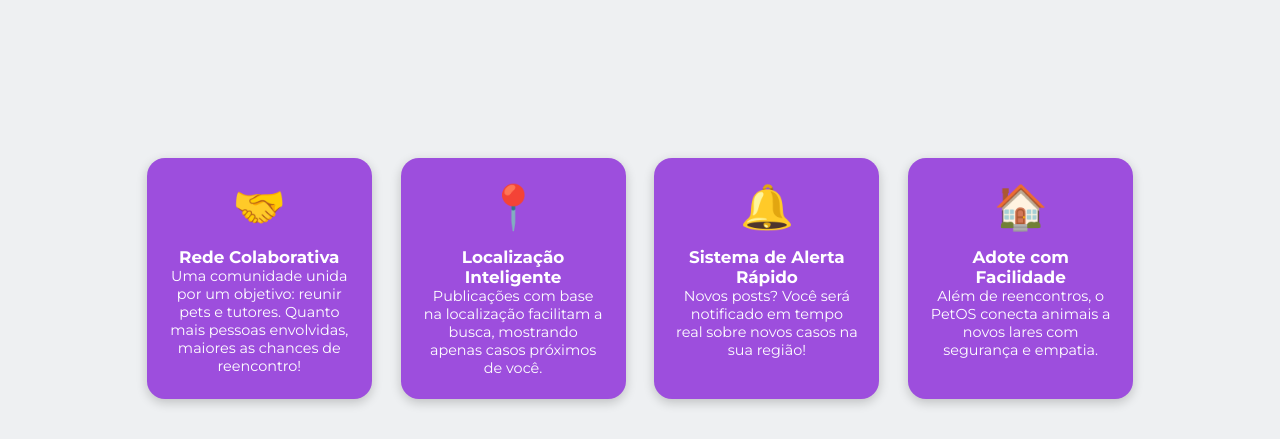
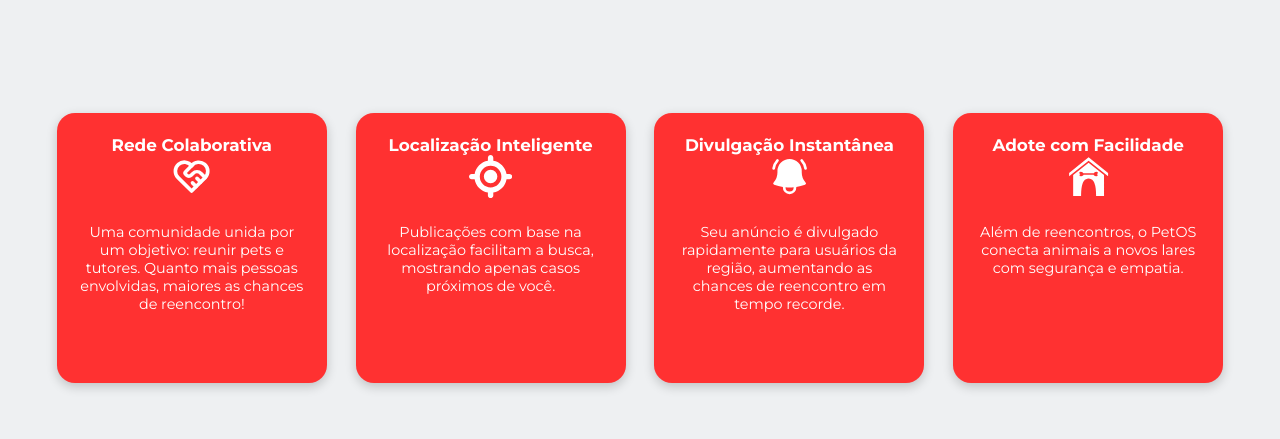
Before and after one commit to pedrozand/PetOS, a React (Vite) app: page / in a window 1280 px wide. Shown: the part 3800-4239 px from the top of the page. Built offline with nearby package versions, Linux system fonts and the light colour scheme.

Commit message:
Ajuste de icones auxiliares

```diff
--- a/src/pages/inicial/CSS/beneficios.css
+++ b/src/pages/inicial/CSS/beneficios.css
@@ -1,7 +1,7 @@
 .petos-beneficios-container {
   display: flex;
   justify-content: center;
-  margin: 4250px auto auto auto;
+  margin: 4200px auto auto auto;
   position: absolute;
   gap: 2rem;
   padding: 3rem 2rem;
@@ -9,12 +9,13 @@
 }
 
 .beneficio-card {
-  background-color: #9d4edd;
+  background-color: #ff3131;
   color: white;
   padding: 1.5rem;
   border-radius: 20px;
   box-shadow: 0px 4px 12px rgba(0, 0, 0, 0.2);
-  width: 250px;
+  width: 300px;
+  height: 300px;
   text-align: center;
   transition: transform 0.3s ease;
 }
--- a/src/pages/inicial/Inicial.jsx
+++ b/src/pages/inicial/Inicial.jsx
@@ -17,6 +17,10 @@ import { RiSearch2Fill } from "react-icons/ri";
 import { LiaBoneSolid } from "react-icons/lia";
 import { FaPaw } from "react-icons/fa";
 import { MdOutlineQuestionMark } from "react-icons/md";
+import { TbHeartHandshake } from "react-icons/tb";
+import { FaLocationCrosshairs } from "react-icons/fa6";
+import { HiBellAlert } from "react-icons/hi2";
+import { GiDogHouse } from "react-icons/gi";
 
 import NavBar from "../../components/navbar/navbar.jsx";
 import meuVideo from "../../assets/video/page-inicial-op.mp4";
@@ -227,8 +231,10 @@ function Inicial() {
 
         <div className="petos-beneficios-container">
           <div className="beneficio-card">
-            <div className="beneficio-icon">🤝</div>
             <h3>Rede Colaborativa</h3>
+            <div className="beneficio-icon">
+              <TbHeartHandshake />
+            </div>
             <p>
               Uma comunidade unida por um objetivo: reunir pets e tutores.
               Quanto mais pessoas envolvidas, maiores as chances de reencontro!
@@ -236,8 +242,10 @@ function Inicial() {
           </div>
 
           <div className="beneficio-card">
-            <div className="beneficio-icon">📍</div>
             <h3>Localização Inteligente</h3>
+            <div className="beneficio-icon">
+              <FaLocationCrosshairs />
+            </div>
             <p>
               Publicações com base na localização facilitam a busca, mostrando
               apenas casos próximos de você.
@@ -245,17 +253,21 @@ function Inicial() {
           </div>
 
           <div className="beneficio-card">
-            <div className="beneficio-icon">🔔</div>
-            <h3>Sistema de Alerta Rápido</h3>
+            <h3>Divulgação Instantânea</h3>
+            <div className="beneficio-icon">
+              <HiBellAlert />
+            </div>
             <p>
-              Novos posts? Você será notificado em tempo real sobre novos casos
-              na sua região!
+              Seu anúncio é divulgado rapidamente para usuários da região,
+              aumentando as chances de reencontro em tempo recorde.
             </p>
           </div>
 
           <div className="beneficio-card">
-            <div className="beneficio-icon">🏠</div>
             <h3>Adote com Facilidade</h3>
+            <div className="beneficio-icon">
+              <GiDogHouse />
+            </div>
             <p>
               Além de reencontros, o PetOS conecta animais a novos lares com
               segurança e empatia.
```
